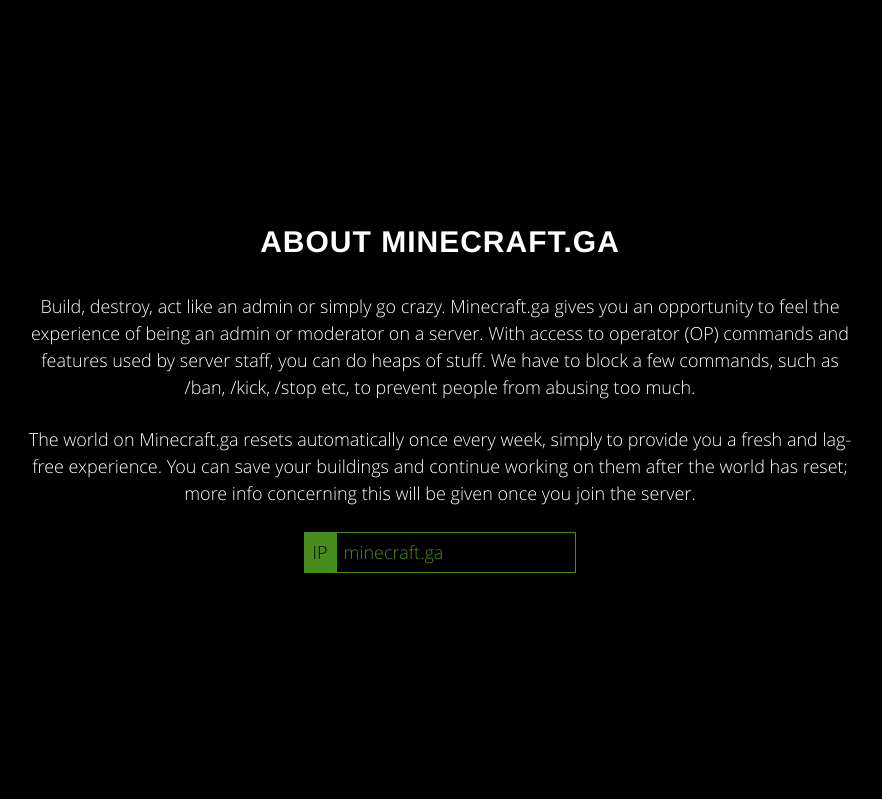
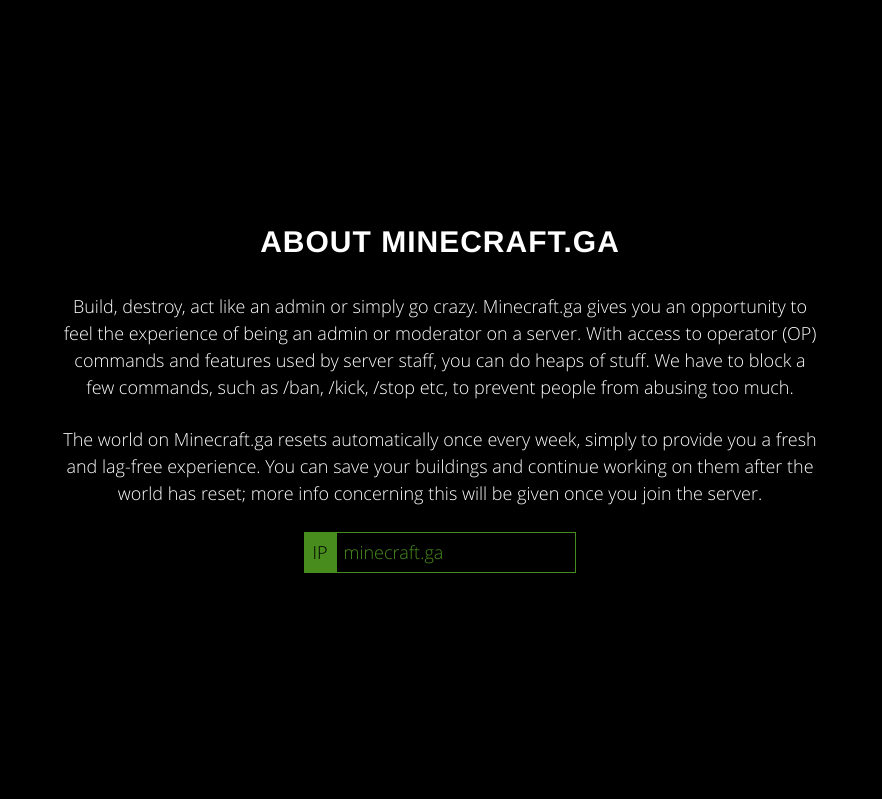
Before and after one commit to draknyte1/website, a PHP site: page / in a window 1280 px wide. Shown: the part 801-1600 px from the top of the page, without its empty margins (200-1082 px from the left). Run offline with PHP 8.4, Linux system fonts and the light colour scheme; some libraries are stand-ins or nearby versions; some web fonts are replaced.

Commit message:
Initial Commit

```diff
--- a/css/minecraft.css
+++ b/css/minecraft.css
@@ -158,8 +158,8 @@
 .about-body {
     display: table-cell;
     vertical-align: middle;
-margin-left: 65px;
-margin-right: 65px;
+padding-left: 65px;
+padding-right: 65px;
 }
 
 @media(min-width:767px) {
@@ -172,9 +172,8 @@
     }
 
     .about-body {
-    padding: 50px 0;
-margin-left: 20px;
-margin-right: 20px;
+padding-left: 50px;
+padding-right: 50px;
     }
 }
 
```
